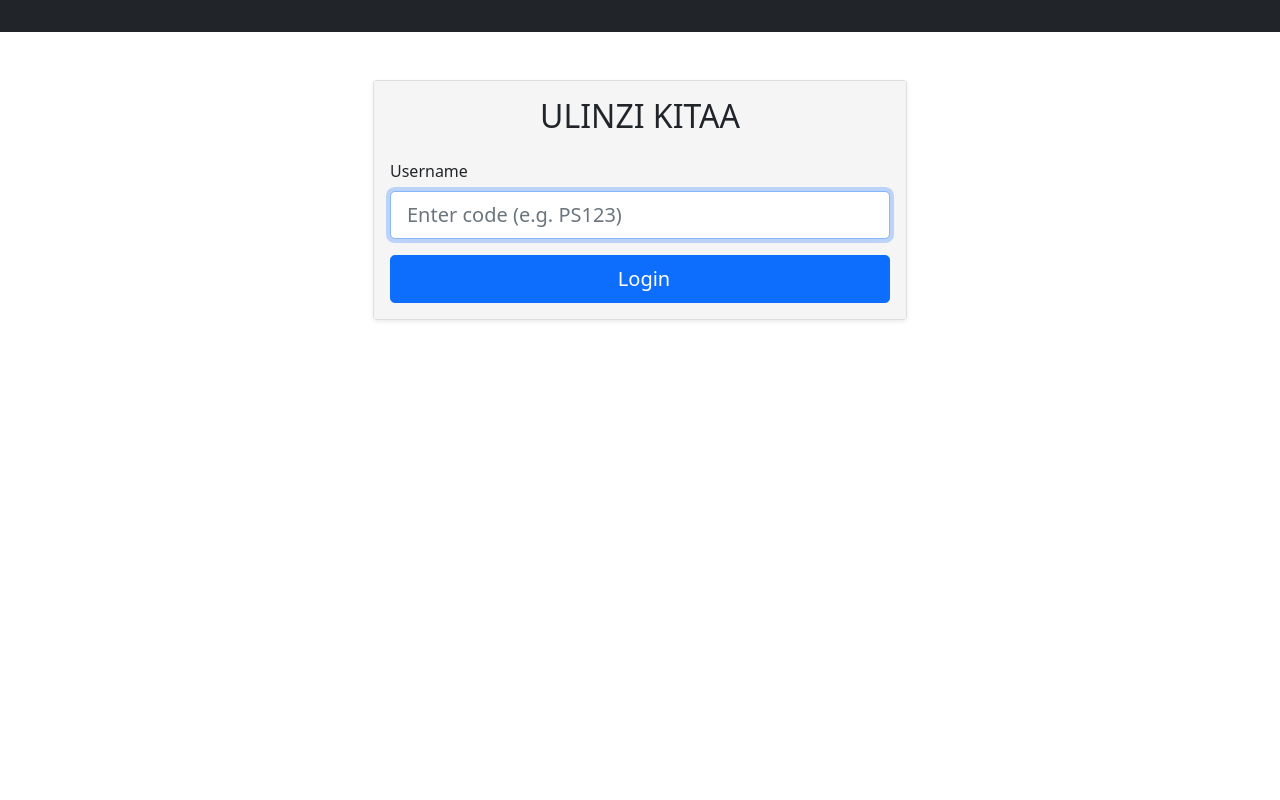
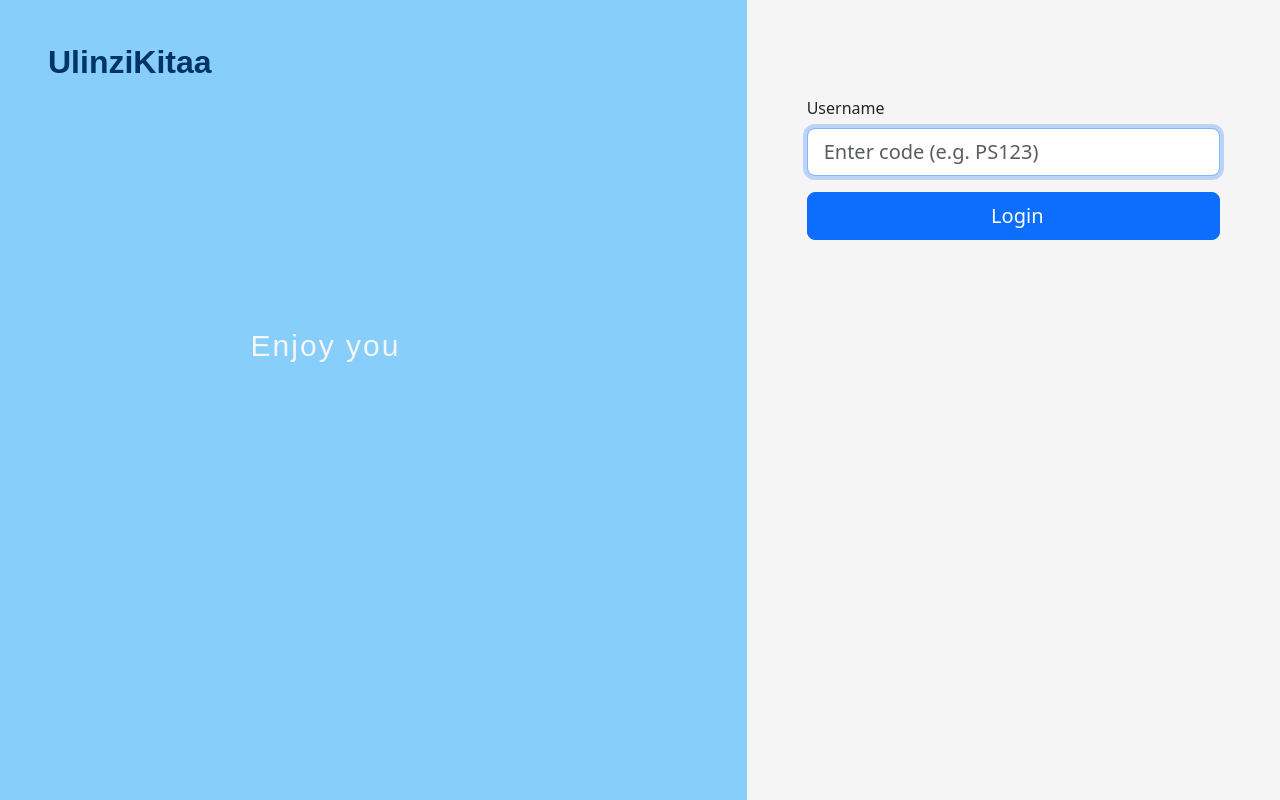
Before and after one commit to derapper4567/crime-hotspot-prediction, a Django app: page /login/ in a window 1280 px wide. Run offline with Django 5.2, Linux system fonts and the light colour scheme; parts of the project's set-up code (start-up, migrations or seed data) failed here and were passed over.

Commit message:
Add files via upload

```diff
--- a/crime/myapp/templates/myapp/login.html
+++ b/crime/myapp/templates/myapp/login.html
@@ -1,20 +1,78 @@
-{% extends 'base.html' %}
+<!-- {% extends 'base.html' %}
 
-{% block content %}
+{% block content %} -->
+<!DOCTYPE html>
+<html lang="en">
+<head>
+    <meta charset="UTF-8">
+    <meta name="viewport" content="width=device-width, initial-scale=1.0">
+    <title>Two Sided Layout</title>
+    <!-- Bootstrap CSS -->
+    <link href="https://cdn.jsdelivr.net/npm/bootstrap@5.3.0-alpha1/dist/css/bootstrap.min.css" rel="stylesheet">
+<style>
+    /* .card-body {
+        background-color: #f5f5f5;
+    } */
 
-<style>
-    .card-body {
-        background-color: #f5f5f5;
+    html, body {
+        height: 100%; /* Ensure the body and html take up the full height */
         }
+
+        .full-height {
+            height: 100vh; /* Set the height to 100% of the viewport height */
+        }
+
+        #text-container {
+        font-size: 30px;
+        font-family: Arial, sans-serif;
+        text-align: center;
+        margin-top: 100px;
+        padding: 20px;
+        }
+
+        .word {
+        opacity: 0;
+        display: inline-block;
+        white-space: nowrap;
+        }
+
+        span {
+        opacity: 0;
+        display: inline; /* Change to inline for proper spacing */
+        margin-right: 2px; /* Add space between letters */
+        }
+
+       .check {
+            margin-top: -5px;
+            font-family: Arial,  sans-serif;
+            font-weight: bold;
+            color: #003366
+        }
+
+        .try{
+            background-color: lightskyblue;
+        }
+
 </style>
 
+<div class="container-fluid full-height">
+    <div class="row h-100">
+        <!-- Left side (larger) -->
+        <div class="col-md-7 p-5 try" style="background-image: url('');">
+            <h2 class="mb-5 check"> UlinziKitaa </h2>
+            <div id="text-container" style="color: whitesmoke" >
+                <p style="font-weight: bold"id="word1" class="word">Hello!</p><br>
+                <p id="word3" class="word">Welcome to UlinziKitaa </p><br>
+                <p id="word3" class="word">Enjoy your stay!</p>
+            </div>
+        </div>
+
+        <div class="col-md-5 p-5 " style="background-color: whitesmoke;">
         <div class="container mt-5">
             <div class="row justify-content-center">
-        <div class="col-md-6">
-            <div class="card shadow-sm">
-                <div class="card-body">
-                    <h2 class="card-title text-center mb-4">ULINZI KITAA</h2>
-
+                <!-- <div class="col-md-6"> -->
+                    <!-- <div class="card shadow-sm">
+                        <div class="card-body"> -->
             {# Error Messages #}
             {% if form.errors or form.non_field_errors %}
                 <div class="alert alert-danger alert-dismissible fade show" role="alert">
@@ -65,6 +123,59 @@
                      </div>
                     </div>
                 </div>
+            <!-- </div>
+        </div>        -->
     </div>
 </div>
+
+
+<!-- Bootstrap JS (Optional for form validation, etc.) -->
+<script src="https://cdn.jsdelivr.net/npm/bootstrap@5.3.0-alpha1/dist/js/bootstrap.bundle.min.js"></script>
+<script>
+        const words = document.querySelectorAll('.word');
+    let currentWordIndex = 0;
+
+    function showTextLetterByLetter(wordElement, index = 0) {
+    const wordText = wordElement.innerText;
+    wordElement.innerHTML = ''; // Clear the word's content
+
+    const letters = wordText.split('').map(letter => {
+        const span = document.createElement('span');
+        span.innerText = letter;
+        return span;
+    });
+
+    letters.forEach((span, i) => {
+        wordElement.appendChild(span);
+        setTimeout(() => {
+        span.style.opacity = '1'; // Show each letter after a small delay
+        }, i * 100); // Delay each letter
+    });
+
+    setTimeout(() => {
+        setTimeout(() => {
+        wordElement.style.opacity = '0'; // Fade out the entire word
+        }, 500); // Time before word starts to disappear
+    }, letters.length * 100 + 500); // Wait for all letters to appear before disappearing
+
+    setTimeout(() => {
+        currentWordIndex = (currentWordIndex + 1) % words.length;
+        showNextWord();
+    }, letters.length * 100 + 1500); // Adjust time for next word to appear
+    }
+
+    function showNextWord() {
+    words.forEach((word, index) => {
+        word.style.opacity = '0'; // Make sure words are hidden initially
+    });
+
+    const currentWord = words[currentWordIndex];
+    currentWord.style.opacity = '1';
+    showTextLetterByLetter(currentWord);
+    }
+
+    window.onload = function() {
+    showNextWord(); // Start showing the first word on page load
+    };
+</script>
 {% endblock %}
```
Also changed, not shown: crime/myapp/templates/myapp/predict.html (added, +21 -0 lines). Lines whose indentation alone changed are shown as unchanged.
